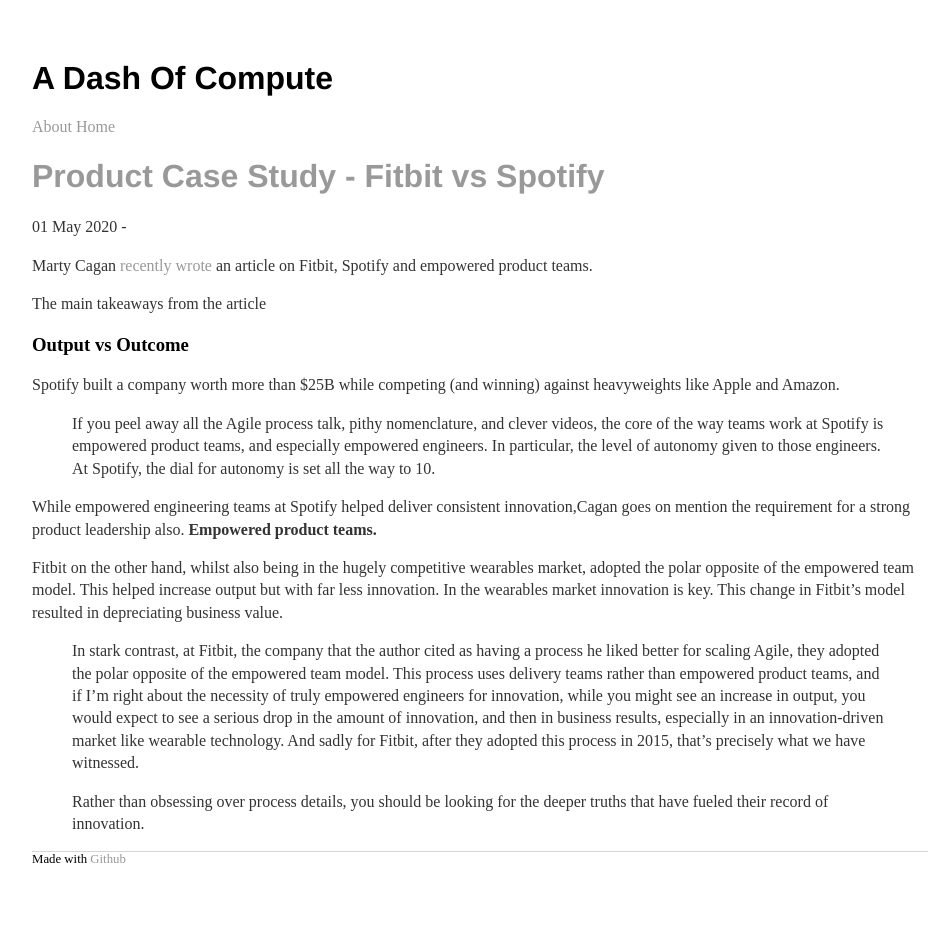
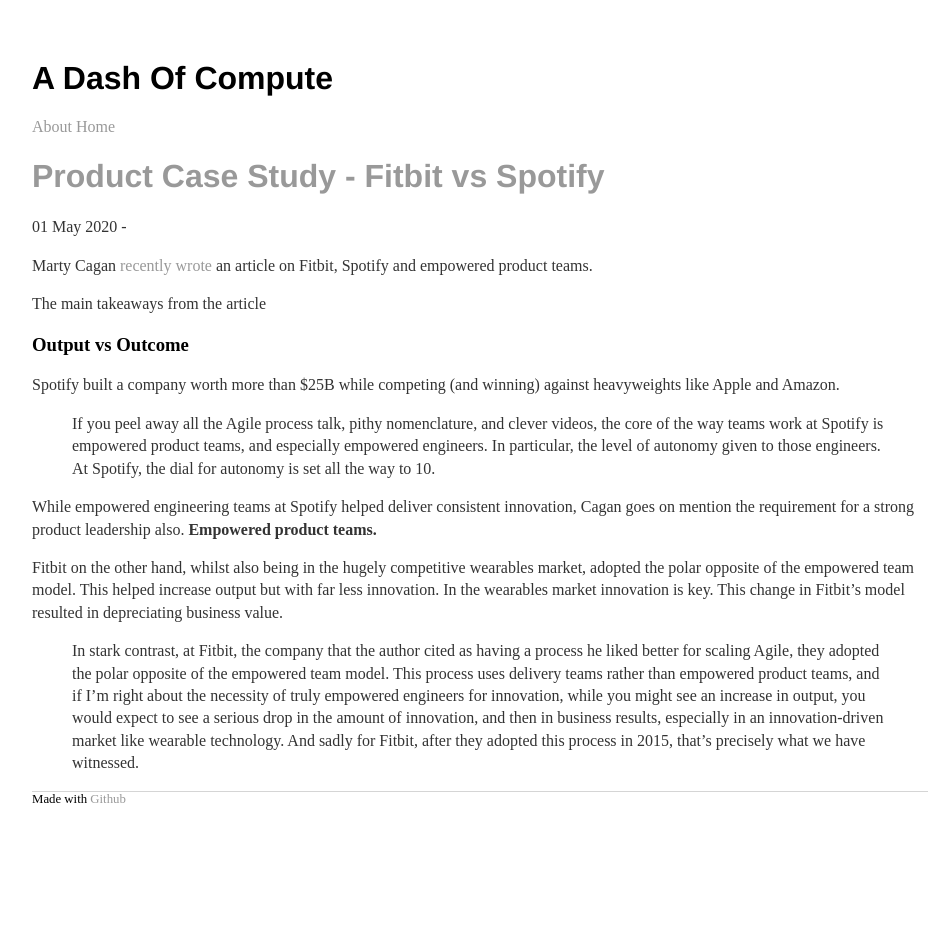
Before and after one commit to sautee/sautee.github.io, a Jekyll site: the page built from _posts/2020-05-05-fitbitspotify.md, in a window 1280 px wide. Shown: the whole page, without its empty margins (160-1105 px from the left). Built offline with Jekyll 4.4.1, drawn with Linux system fonts in a browser that asks for light colours; nearby versions of some CDN libraries; library files that are not in the unit come from our copies; after the commit the page ends 900 px from its top, so only the background shows below that.

Commit message:
Update 2020-05-05-fitbitspotify.md

```diff
--- a/_posts/2020-05-05-fitbitspotify.md
+++ b/_posts/2020-05-05-fitbitspotify.md
@@ -17,7 +17,7 @@
 > level of autonomy given to those engineers. At Spotify, the dial for
 > autonomy is set all the way to 10.
 
-While empowered engineering teams at Spotify helped deliver consistent innovation,Cagan goes on mention the requirement for a strong product leadership also. **Empowered product teams.**
+While empowered engineering teams at Spotify helped deliver consistent innovation, Cagan goes on mention the requirement for a strong product leadership also. **Empowered product teams.**
 
 Fitbit on the other hand, whilst also being in the hugely competitive wearables market, adopted the polar opposite of the empowered team model. This helped increase output but with far less innovation. In the wearables market innovation is key. This change in Fitbit's model resulted in depreciating business value.
 
@@ -31,5 +31,3 @@
 > especially in an innovation-driven market like wearable technology.
 > And sadly for Fitbit, after they adopted this process in 2015, that’s
 > precisely what we have witnessed.
-
-> Rather than obsessing over process details, you should be looking for the deeper truths that have fueled their record of innovation.
```
